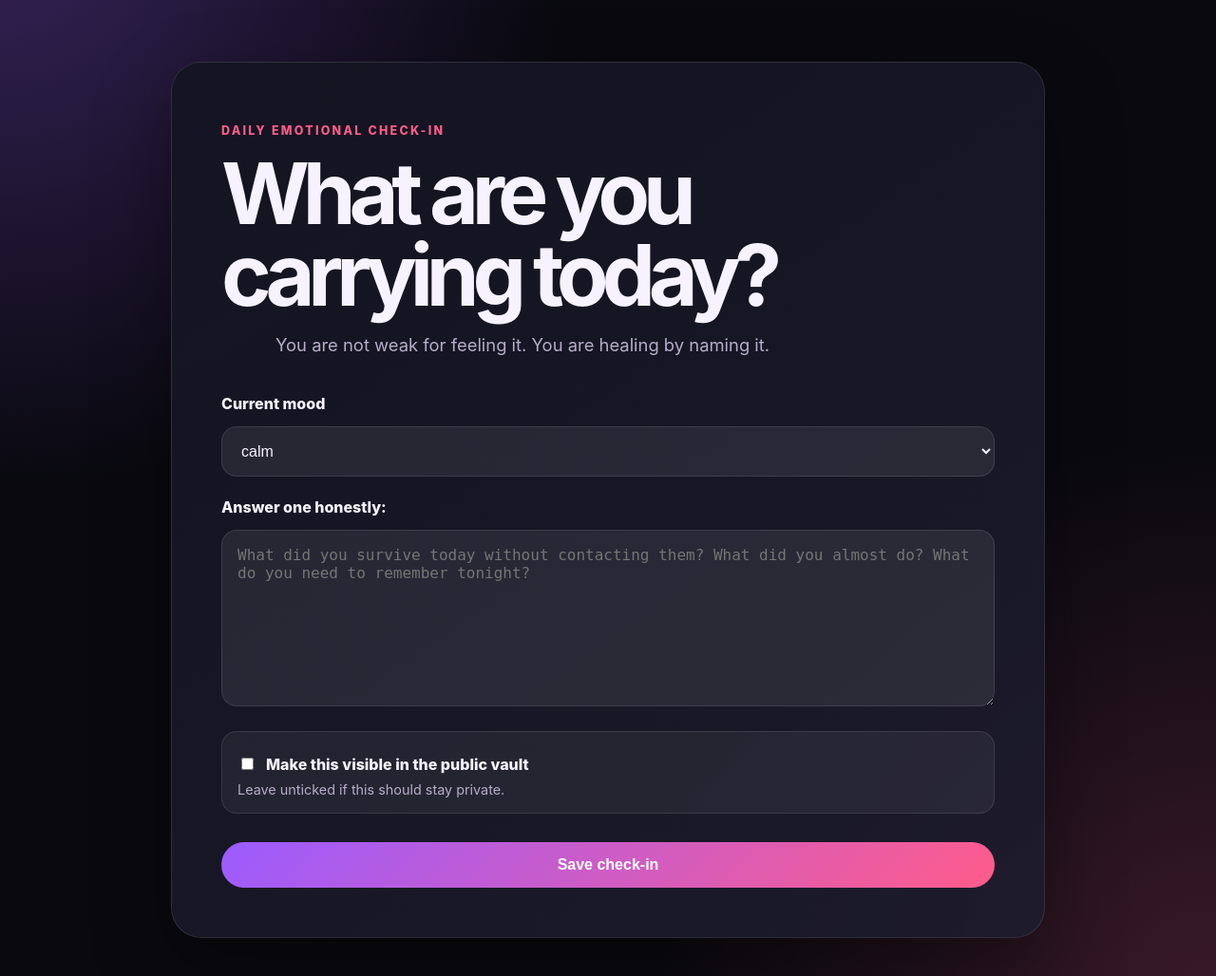
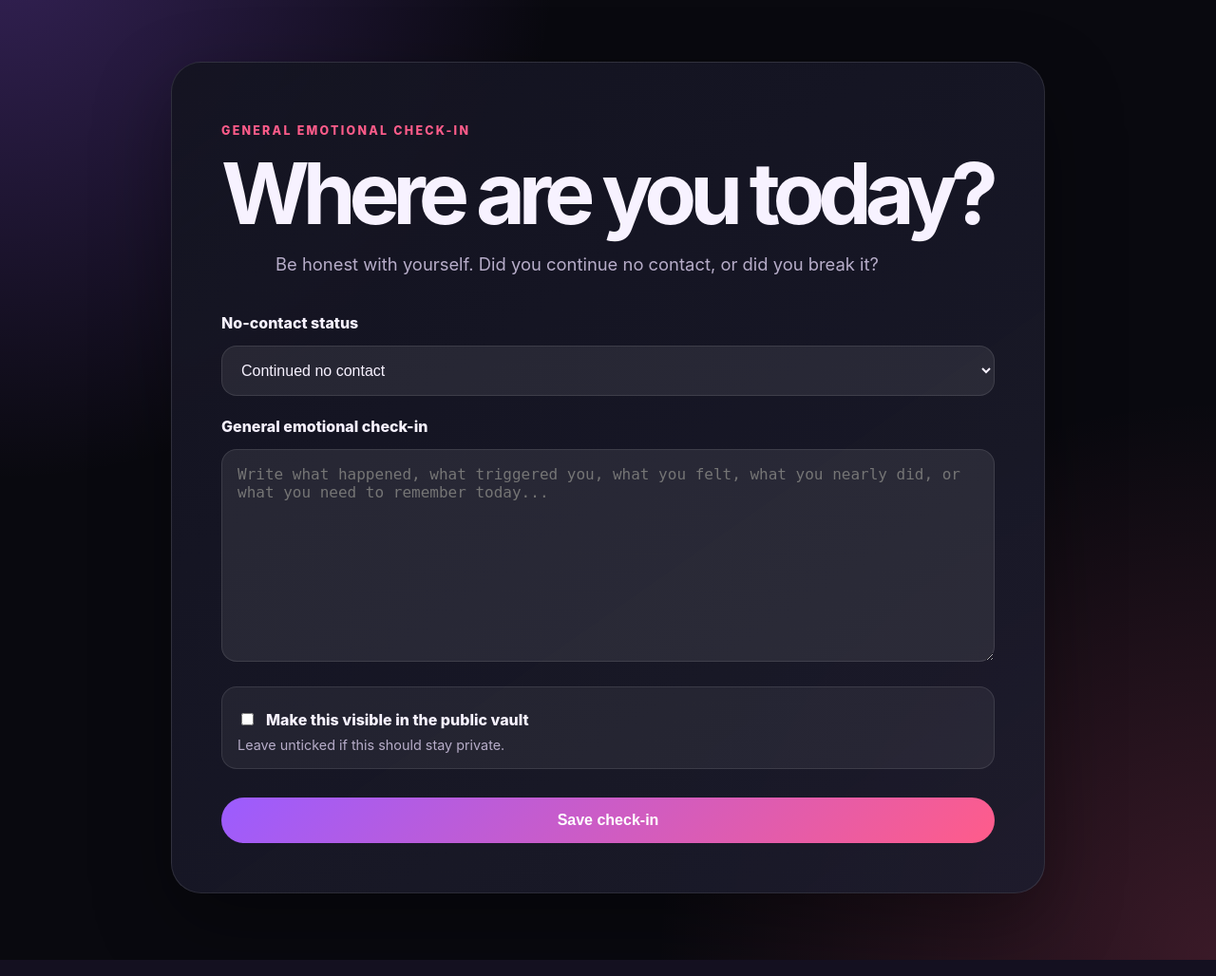
Before and after one commit to sperzuu-cyber/diary-app2, a Flask app: page /checkin in a window 1280 px wide. Shown: the part 84-1112 px from the top of the page at 95% size. Run offline with Flask 3, Linux system fonts and the light colour scheme; the visitor is signed in with stand-in values (Sample User, id 1).

Commit message:
modifying checkins

```diff
--- a/templates/checkin.html
+++ b/templates/checkin.html
@@ -3,27 +3,25 @@
 {% block content %}
 <section class="form-page">
     <div class="form-card">
-        <p class="eyebrow">Daily emotional check-in</p>
-        <h1>What are you carrying today?</h1>
-        <p class="subtitle">You are not weak for feeling it. You are healing by naming it.</p>
+        <p class="eyebrow">General emotional check-in</p>
+        <h1>Where are you today?</h1>
+        <p class="subtitle">
+            Be honest with yourself. Did you continue no contact, or did you break it?
+        </p>
 
         <form method="POST">
-            <label>Current mood</label>
+            <label>No-contact status</label>
             <select name="mood">
-                <option>calm</option>
-                <option>anxious</option>
-                <option>angry</option>
-                <option>lonely</option>
-                <option>hopeful</option>
-                <option>jealous</option>
-                <option>guilty</option>
-                <option>numb</option>
-                <option>proud</option>
+                <option value="continued_no_contact">Continued no contact</option>
+                <option value="broke_no_contact">I broke no contact</option>
             </select>
 
-            <label>Answer one honestly:</label>
-            <textarea name="content" rows="8" placeholder="What did you survive today without contacting them? What did you almost do? What do you need to remember tonight?" required></textarea>
-
+            <label>General emotional check-in</label>
+            <textarea
+                name="content"
+                rows="10"
+                placeholder="Write what happened, what triggered you, what you felt, what you nearly did, or what you need to remember today..."
+                required></textarea>
 
             <div class="privacy-box">
                 <label class="checkbox-label">
```
Also changed, not shown: 1 other file.
